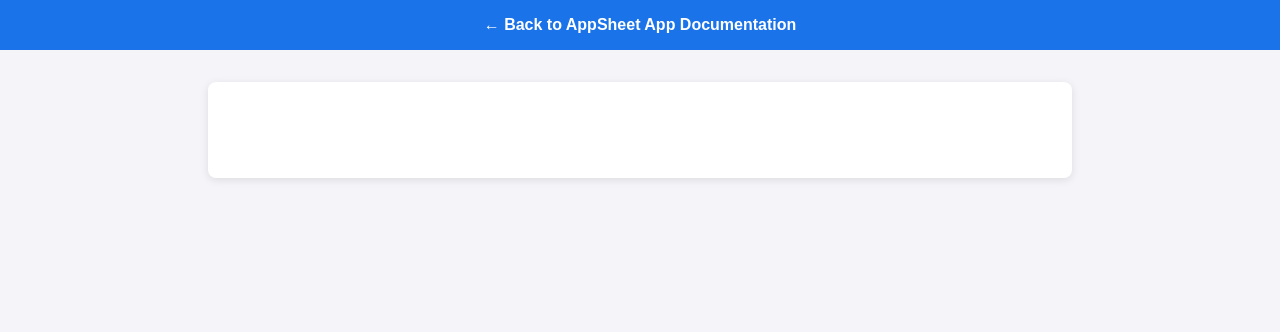
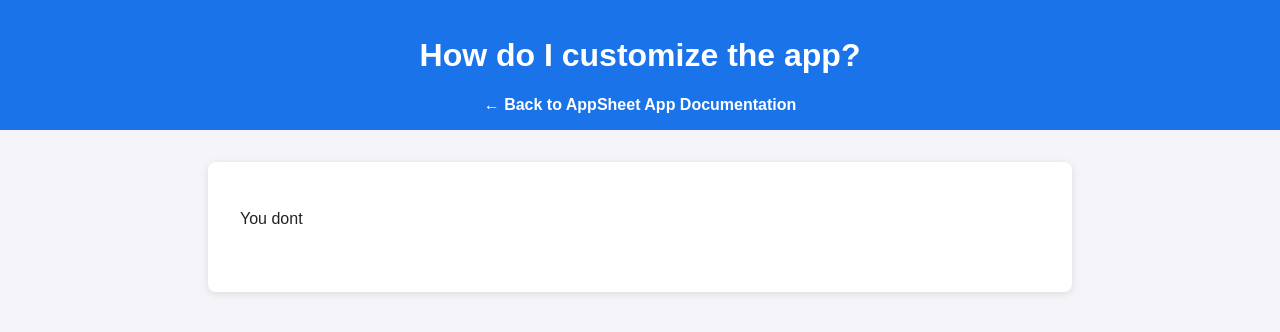
Before and after one commit to dr-santiago/ExecutiveSecretary, a plain HTML site: page faq-customization.html in a window 1280 px wide. Drawn offline with Linux system fonts and the light colour scheme.

Commit message:
customize page

```diff
--- a/faq-customization.html
+++ b/faq-customization.html
@@ -7,15 +7,14 @@
 </head>
 <body>
   <header>
-    <!-- <h1>How do I log in to the app?</h1> -->
+    <h1>How do I customize the app?</h1>
     <nav>
       <a href="index.html">← Back to AppSheet App Documentation</a>
     </nav>
   </header>
   <main>
     <section>
-      <!-- <p>To log in, click the <strong>Login</strong> button in the center. Use your missionary E-mail.</p>
-      <img src="images/login-google.png" alt="Login Screenshot" style="max-width:100%;border:1px solid #ccc;padding:10px;"> -->
+      <p>You dont</p>
     </section>
   </main>
 </body>
```
